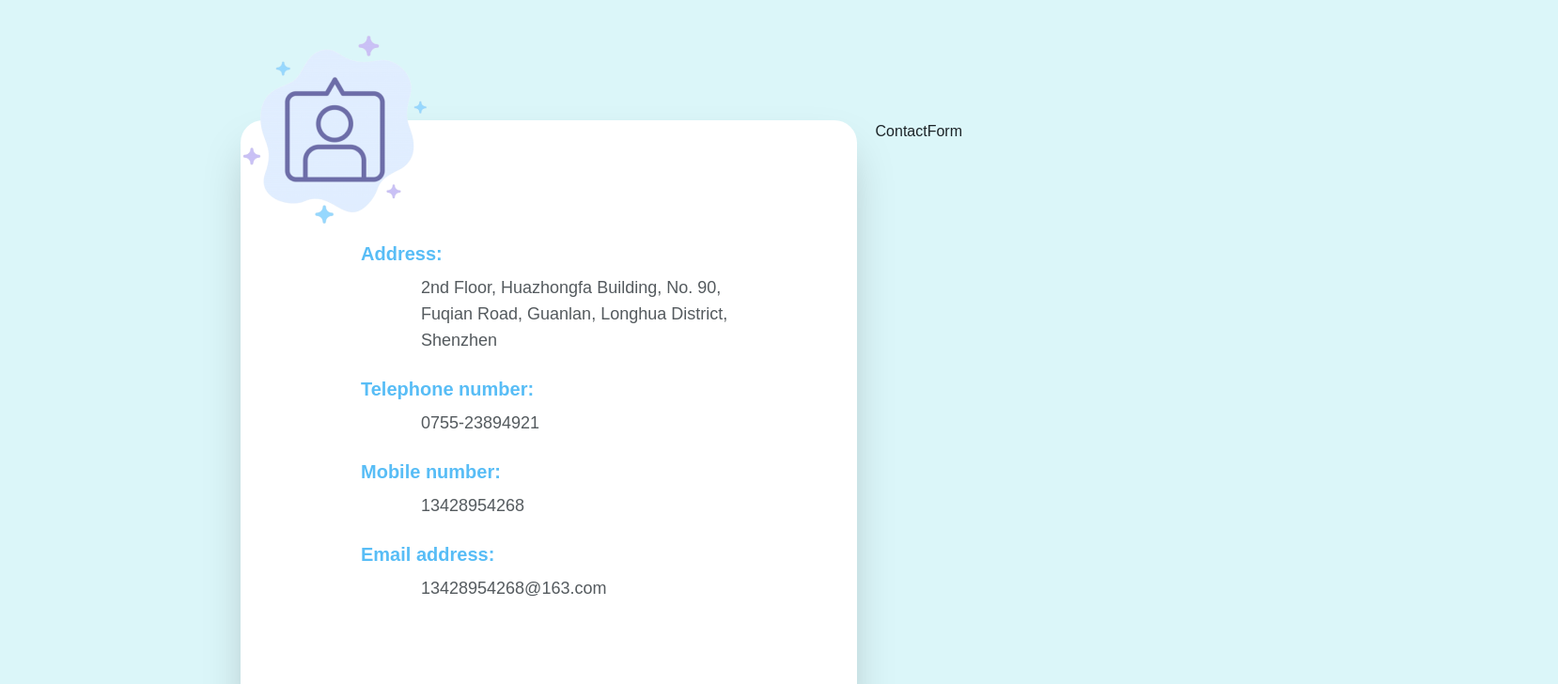
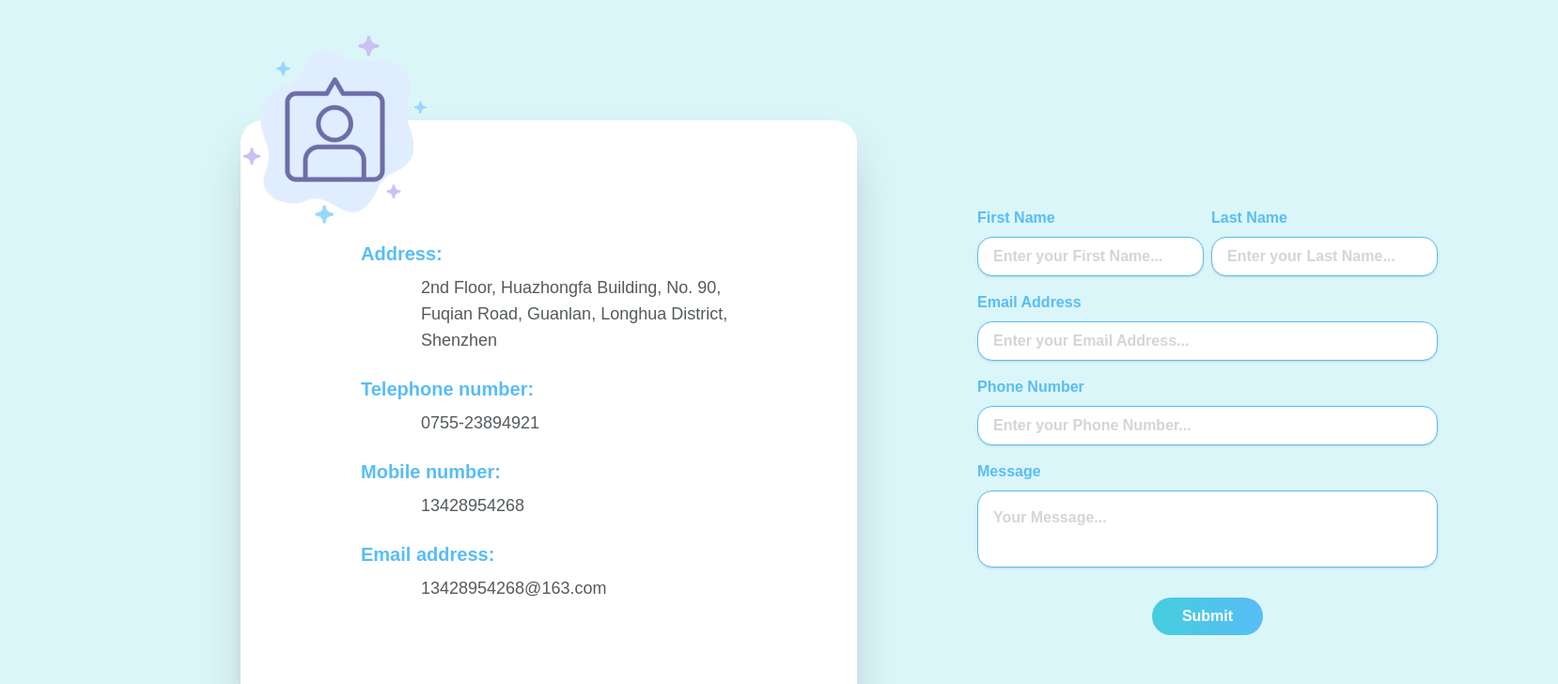
Before and after one commit to CodeHubDevs/donkeymailerwebapp, a Next.js app: page /contact in a window 1280 px wide. Shown: the part 140-868 px from the top of the page at 94% size, 1658 px wide, since content can reach past the window. Built offline with nearby package versions, Linux system fonts and the light colour scheme.

Commit message:
Created Contact Form

```diff
--- a/package.json
+++ b/package.json
@@ -25,6 +25,7 @@
     "react-dom": "17.0.2"
   },
   "devDependencies": {
+    "@tailwindcss/forms": "^0.5.2",
     "@types/node": "17.0.34",
     "@types/react": "18.0.9",
     "@types/react-dom": "18.0.4",
--- /dev/null
+++ b/src/components/FormInput.tsx
@@ -0,0 +1,24 @@
+import React from 'react'
+
+interface FormInputProps extends React.InputHTMLAttributes<HTMLInputElement> {
+  label: string
+  className?: string
+}
+
+const FormInput: React.FC<FormInputProps> = ({
+  label,
+  className = '',
+  ...props
+}) => {
+  return (
+    <div className='flex w-full flex-col gap-2'>
+      <label className='font-bold text-primary'>{label}</label>
+      <input
+        className={`rounded-2xl border border-primary py-2 px-4 text-black50 shadow outline-primary placeholder:font-semibold placeholder:text-black10 ${className}`}
+        {...props}
+      />
+    </div>
+  )
+}
+
+export default FormInput
--- /dev/null
+++ b/src/components/FormTextArea.tsx
@@ -0,0 +1,24 @@
+import React from 'react'
+
+interface FormTextAreaProps
+  extends React.InputHTMLAttributes<HTMLTextAreaElement> {
+  label: string
+  className?: string
+}
+
+const FormTextArea: React.FC<FormTextAreaProps> = ({
+  label,
+  className = '',
+  ...props
+}) => {
+  return (
+    <div className='flex w-full flex-col gap-2'>
+      <label className='font-bold text-primary'>{label}</label>
+      <textarea
+        {...props}
+        className={`resize-none rounded-2xl border-primary p-4 text-black50 shadow placeholder:font-bold placeholder:text-black10 focus:border-primary focus:ring-primary ${className}`}></textarea>
+    </div>
+  )
+}
+
+export default FormTextArea
--- a/src/containers/Contact/ContactForm.tsx
+++ b/src/containers/Contact/ContactForm.tsx
@@ -1,7 +1,29 @@
 import React from 'react'
 
+import FormInput from '@/components/FormInput'
+import FormTextArea from '@/components/FormTextArea'
+
 const ContactForm = () => {
-  return <div>ContactForm</div>
+  return (
+    <form className='flex w-full flex-col items-center gap-4 px-32'>
+      <div className='flex w-full gap-2'>
+        <FormInput label='First Name' placeholder='Enter your First Name...' />
+        <FormInput label='Last Name' placeholder='Enter your Last Name...' />
+      </div>
+      <FormInput
+        label='Email Address'
+        placeholder='Enter your Email Address...'
+      />
+      <FormInput
+        label='Phone Number'
+        placeholder='Enter your Phone Number...'
+      />
+      <FormTextArea label='Message' placeholder='Your Message...' />
+      <button className='mt-4 rounded-full bg-gradient-to-r from-secondary to-primary px-8 py-2 font-bold text-white'>
+        Submit
+      </button>
+    </form>
+  )
 }
 
 export default ContactForm
--- a/src/pages/contact.tsx
+++ b/src/pages/contact.tsx
@@ -5,7 +5,7 @@ import ContactForm from '@/containers/Contact/ContactForm'
 
 const Contact = () => {
   return (
-    <div className='mx-64 my-32 flex justify-between'>
+    <div className='mx-64 my-32 flex items-center justify-between'>
       <ContactCard />
       <ContactForm />
     </div>
--- a/tailwind.config.js
+++ b/tailwind.config.js
@@ -27,5 +27,5 @@ module.exports = {
       }
     }
   },
-  plugins: []
+  plugins: [require('@tailwindcss/forms')]
 }
```
Also changed, not shown: 1 other file (tests, documents, lock files or other folders).
